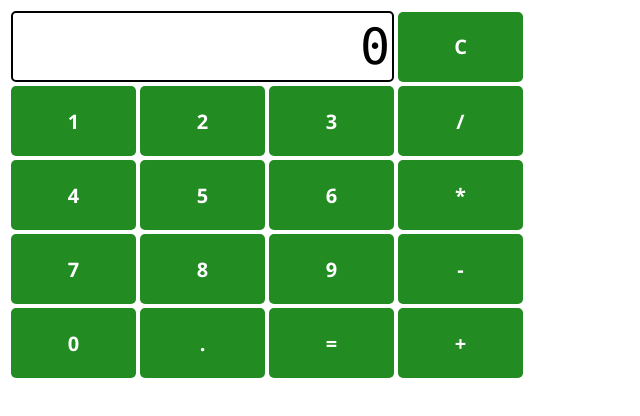
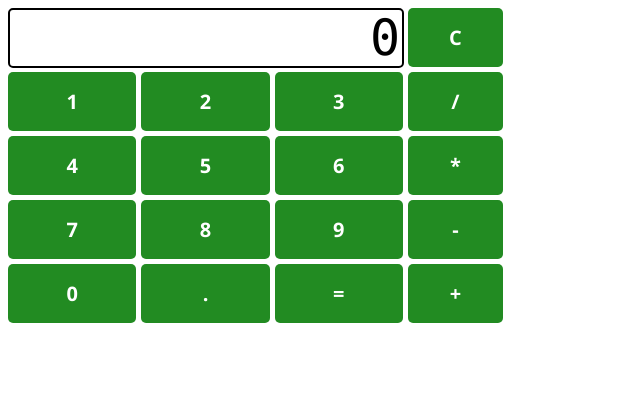
Before and after one commit to thejamesm/skillscity-calculator, a plain HTML site: page index.html in a window 1280 px wide. Shown: the whole page, without its empty margins (0-640 px from the left). Drawn offline with Linux system fonts and the light colour scheme.

Commit message:
Convert table to CSS grid

```diff
--- a/calculator.css
+++ b/calculator.css
@@ -1,16 +1,24 @@
+#calc {
+    max-width: 500px;
+    max-height: 400px;
+    display: grid;
+    grid-template: repeat(5, 1fr) / repeat(3, 1fr) 100px;
+}
+
 #readout {
-    width: 375px;
-    height: 65px;
+    width: calc(100% - 12px);
+    height: calc(100% - 10px);
     font-family: 'Lucidia Console', 'Consolas', 'Courier New', Courier, monospace;
     font-size: 50px;
     text-align: right;
     border: 2px solid black;
     border-radius: 5px;
+    grid-column: 1 / 4;
 }
 
 .calcButton {
-    width: 125px;
-    height: 70px;
+    width: calc(100% - 5px);
+    height: calc(100% - 5px);
     font-family: 'Segoe UI', Tahoma, Geneva, Verdana, sans-serif;
     font-size: 20px;
     font-weight: bold;
--- a/index.html
+++ b/index.html
@@ -8,36 +8,27 @@
 </head>
 <body>
     <form>
-        <table>
-            <tr>
-                <td colspan="3"><input type="text" id="readout" value="0" readonly></td>
-                <td><input type="button" class="calcButton" value="C" onclick="reset_calc();"></td>
+        <div id="calc">
+                <input type="text" id="readout" value="0" readonly>
+                <input type="button" class="calcButton" value="C" onclick="reset_calc();">
+                <input type="button" class="calcButton" value="1" onclick="input_digit(1);">
+                <input type="button" class="calcButton" value="2" onclick="input_digit(2);">
+                <input type="button" class="calcButton" value="3" onclick="input_digit(3);">
+                <input type="button" class="calcButton" value="/" onclick="input_operator('/');">
+                <input type="button" class="calcButton" value="4" onclick="input_digit(4);">
+                <input type="button" class="calcButton" value="5" onclick="input_digit(5);">
+                <input type="button" class="calcButton" value="6" onclick="input_digit(6);">
+                <input type="button" class="calcButton" value="*" onclick="input_operator('*');">
+                <input type="button" class="calcButton" value="7" onclick="input_digit(7);">
+                <input type="button" class="calcButton" value="8" onclick="input_digit(8);">
+                <input type="button" class="calcButton" value="9" onclick="input_digit(9);">
+                <input type="button" class="calcButton" value="-" onclick="input_operator('-');">
+                <input type="button" class="calcButton" value="0" onclick="input_digit(0);">
+                <input type="button" class="calcButton" value="." onclick="input_point();">
+                <input type="button" class="calcButton" value="=" onclick="calculate();">
+                <input type="button" class="calcButton" value="+" onclick="input_operator('+');">
             </tr>
-            <tr>
-                <td><input type="button" class="calcButton" value="1" onclick="input_digit(1);"></td>
-                <td><input type="button" class="calcButton" value="2" onclick="input_digit(2);"></td>
-                <td><input type="button" class="calcButton" value="3" onclick="input_digit(3);"></td>
-                <td><input type="button" class="calcButton" value="/" onclick="input_operator('/');"></td>
-            </tr>
-            <tr>
-                <td><input type="button" class="calcButton" value="4" onclick="input_digit(4);"></td>
-                <td><input type="button" class="calcButton" value="5" onclick="input_digit(5);"></td>
-                <td><input type="button" class="calcButton" value="6" onclick="input_digit(6);"></td>
-                <td><input type="button" class="calcButton" value="*" onclick="input_operator('*');"></td>
-            </tr>
-            <tr>
-                <td><input type="button" class="calcButton" value="7" onclick="input_digit(7);"></td>
-                <td><input type="button" class="calcButton" value="8" onclick="input_digit(8);"></td>
-                <td><input type="button" class="calcButton" value="9" onclick="input_digit(9);"></td>
-                <td><input type="button" class="calcButton" value="-" onclick="input_operator('-');"></td>
-            </tr>
-            <tr>
-                <td><input type="button" class="calcButton" value="0" onclick="input_digit(0);"></td>
-                <td><input type="button" class="calcButton" value="." onclick="input_point();"></td>
-                <td><input type="button" class="calcButton" value="=" onclick="calculate();"></td>
-                <td><input type="button" class="calcButton" value="+" onclick="input_operator('+');"></td>
-            </tr>
-        </table>
+        </div>
     </form>
     <script src="calculator.js"></script>
 </body>
```
